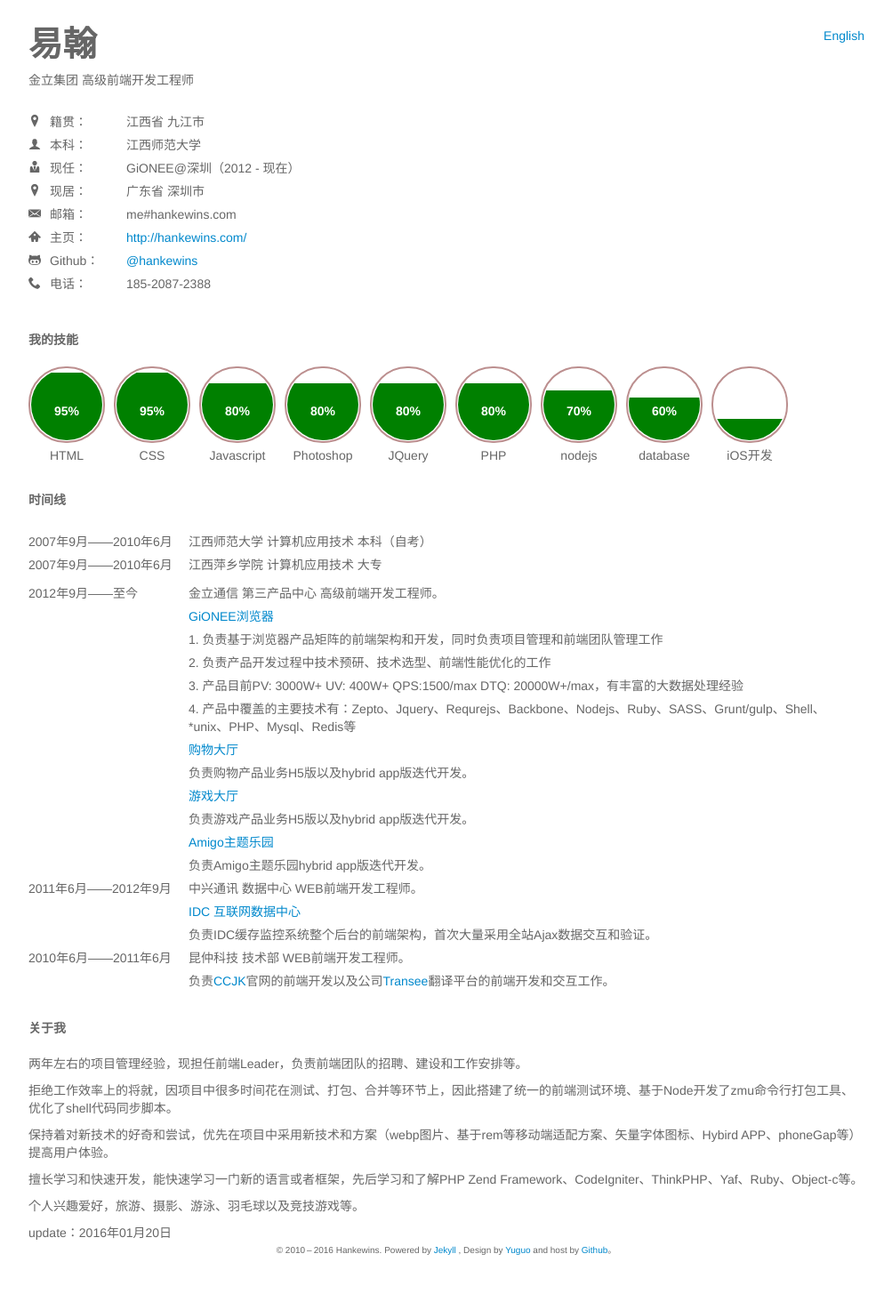
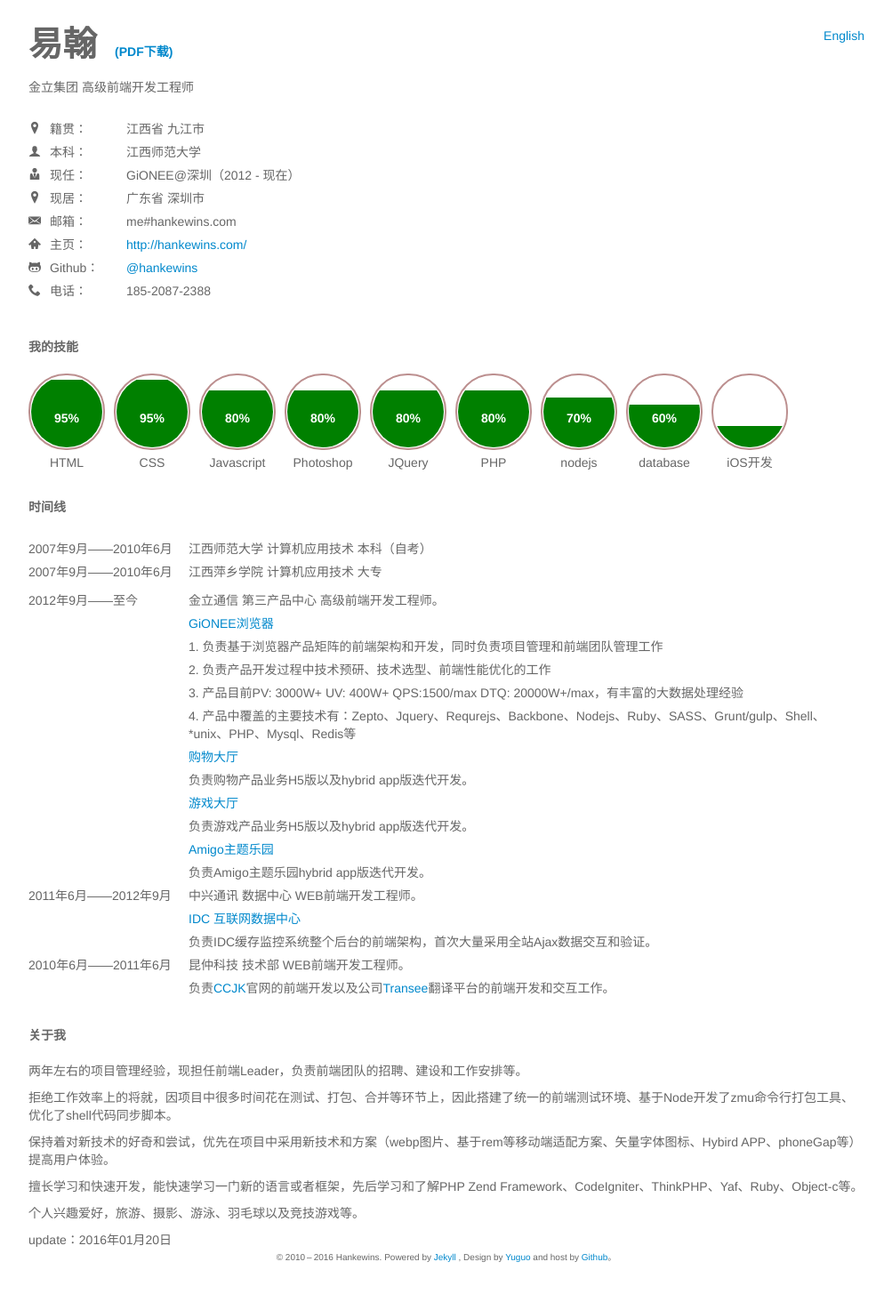
Before and after one commit to bh-lay/hankewins.github.io, a Jekyll site: the page profile/index.html, which Jekyll copies as it is, in a window 1280 px wide. Shown: the whole page at 89% size, without its empty margins (138-1141 px from the left). Built offline with Jekyll 4.4.1, drawn with Linux system fonts in a browser that asks for light colours.

Commit message:
upload prifile resume

```diff
--- a/profile/index.html
+++ b/profile/index.html
@@ -22,7 +22,8 @@
   <!--[if !IE]><!--><body class="non-ie"><!--<![endif]-->
 <div class="container">
 
-	<h1>易翰</h1>
+
+	<h1>易翰<a href="./files/2016-易翰-前端开发工程师.pdf" style="font-size:14px; margin-left: 20px;">(PDF下载)</a></h1>
 	<a href="index-en.html" class="top-fix">English</a>
 	<div class="row">
 		<p class="span8">金立集团 高级前端开发工程师</p>
```
Also changed, not shown: 3 other files.
